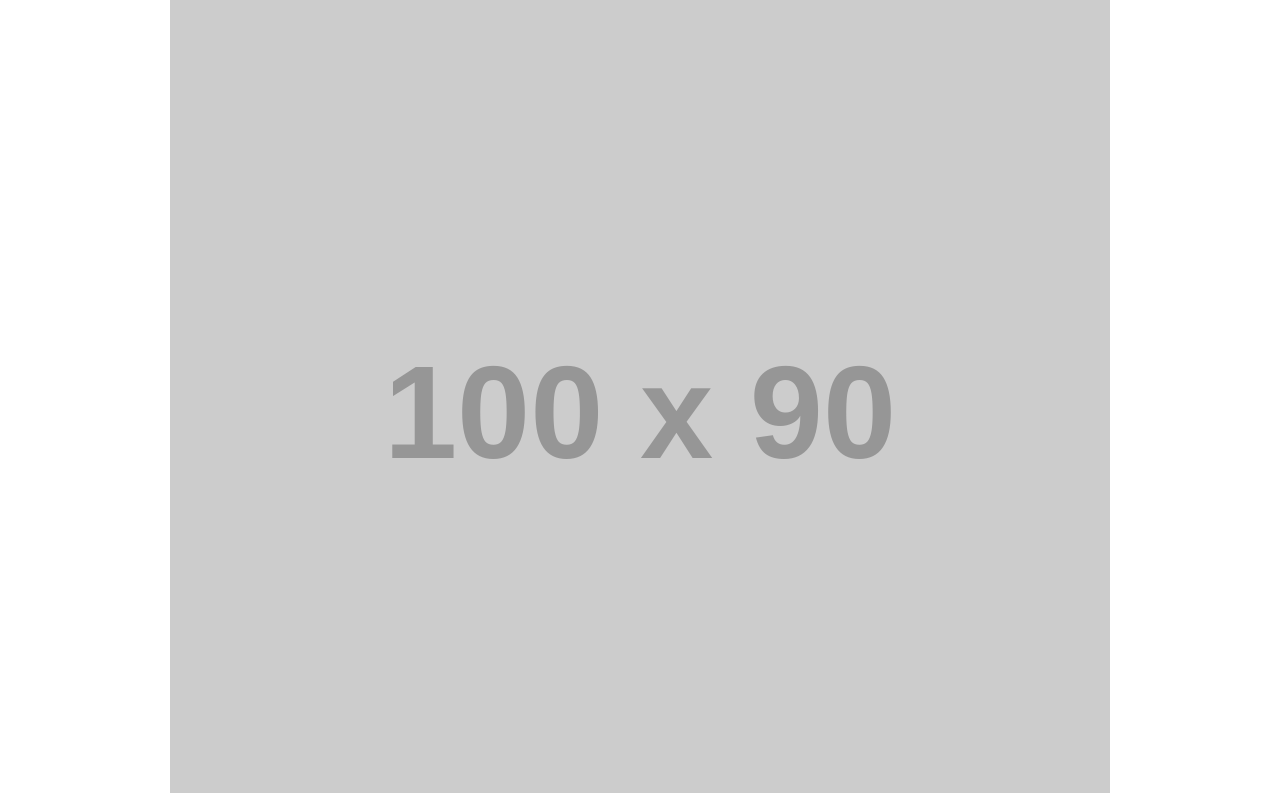
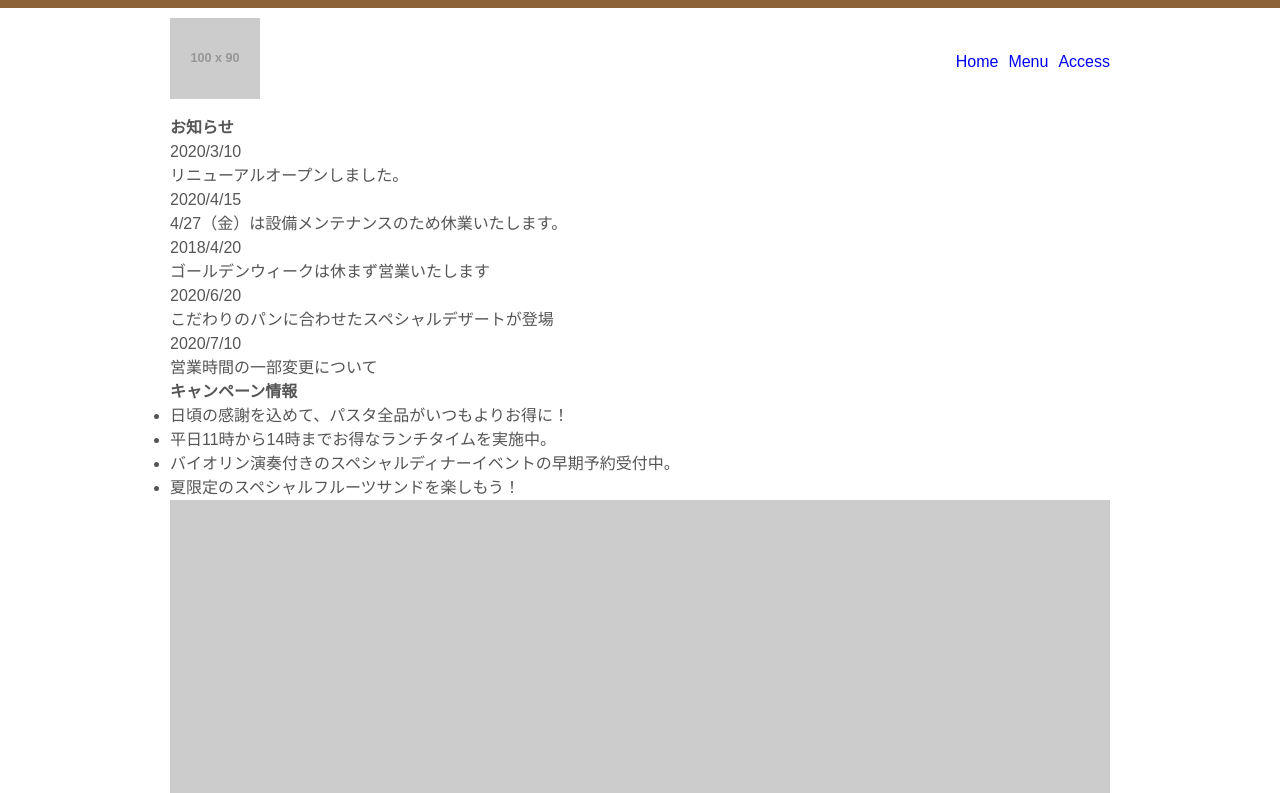
Before and after one commit to RYOTA2528/CSS.Cafe, a plain HTML site: page index.html in a window 1280 px wide. Shown: the top 793 px of the page. Drawn offline with Linux system fonts and the light colour scheme; placeholder pictures from the web are drawn by us.

Commit message:
【ADD】コンテンツの配置調整

```diff
--- a/css/base.css
+++ b/css/base.css
@@ -22,3 +22,36 @@ img{
   /* 狭くても余白でるように調整 */
   padding: 0 10px;
 }
+
+/* header */
+header{
+  /* 上部に色付きの線を作成(solidで実線) */
+  border-top: 8px solid #8c6239;
+}
+/*hedaer画像の調整*/
+.header_logo{
+  width: 90px;
+}
+/* headerの画像とナビゲーション要素の設定 */
+.header_content{
+  /* 横並び */
+  display: flex;
+/* 垂直方向の配置位置の指定（中央揃え） */
+  align-items: center;
+/* 要素を両端配置 */
+  justify-content: space-between;
+  margin: 10px auto;
+}
+
+/* nl要素を横並びにする */
+header nav ul {
+  display: flex;
+}
+/* liの間隔調整 */
+header nav ul li {
+  margin-left: 10px;
+}
+/* ナビゲーション要素の下線を消す */
+header nav ul li a{
+  text-decoration: none;
+}
```
